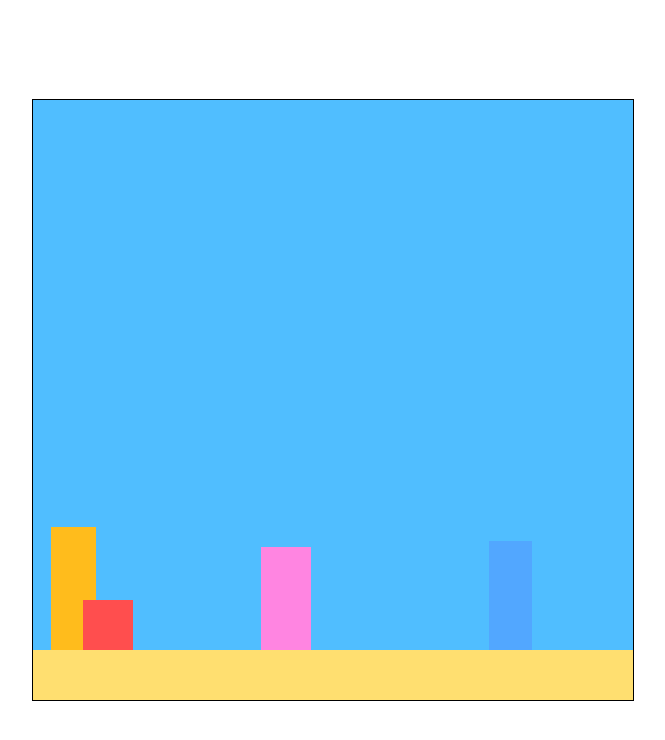
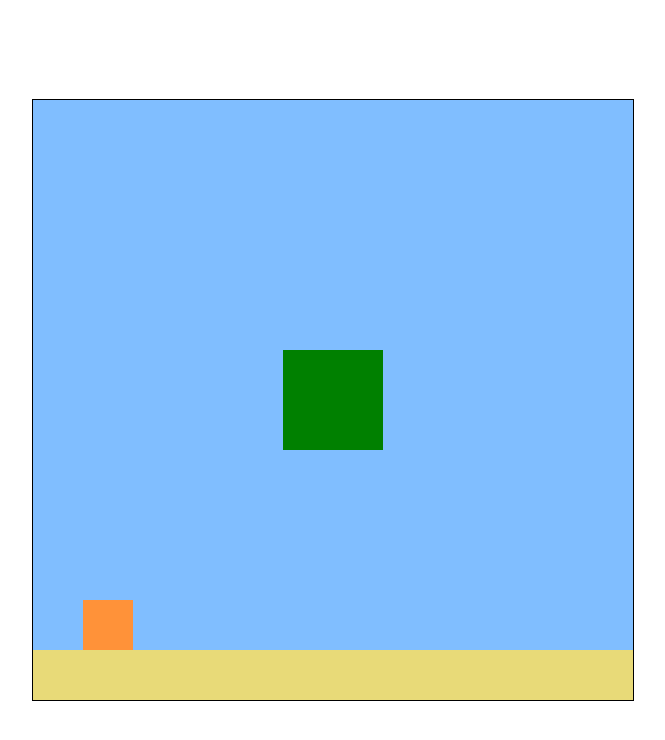
Before and after one commit to SauloNarciso/Bozogame, a plain HTML site: page Bozogame/index.html in a window 1280 px wide. Shown: the whole page, without its empty margins (307-972 px from the left). Drawn offline with Linux system fonts and the light colour scheme.

Commit message:
commit
estados: jogar, jogando e perdeu.
colisão

```diff
--- a/Bozogame/index.html
+++ b/Bozogame/index.html
@@ -18,12 +18,18 @@
    <body>
       <script>
          // variáveis do jogo
-         var canvas, ctx, ALTURA, LARGURA, frames = 0, maxPulos = 3,velocidade = 6,
+         var canvas, ctx, ALTURA, LARGURA, frames = 0, maxPulos = 3,velocidade = 6, estadoatual,
+
+      estados = {
+            jogar: 0,
+            jogando: 1,
+            perdeu: 2
+      },
 
       chao = {
          y: 550,
          altura: 50,
-    cor: "#ffdf70",
+         cor: "#e8da78",
 
          desenha: function() {
             ctx.fillStyle = this.cor;
@@ -36,19 +42,20 @@
          y: 0,
          altura: 50,
          largura: 50,
-    cor: "#ff4e4e",
-    gravidade: 2.5,
+         cor: "#ff9239",
+         gravidade: 1.6,
          velocidade: 0,
-    forcaDoPulo: 25,
+         forcaDoPulo: 23.6,
          qntPulos: 0,
 
          atualiza: function() {
             this.velocidade += this.gravidade;
             this.y += this.velocidade;
 
-     if (this.y > chao.y - this.altura) {
+            if (this.y > chao.y - this.altura && estadoatual != estados.perdeu) {
                   this.y = chao.y - this.altura
                   this.qntPulos = 0;
+                  this.velocidade = 0;
             }
          },
 
@@ -92,12 +99,19 @@
 
             obs.x -= velocidade;
 
-      if (obs.x <= -obs.largura){
+            if (bloco.x < obs.x + obs.largura && bloco.x + bloco.largura >= obs.x && bloco.y + bloco.altura >= chao.y - obs.altura){
+               estadoatual = estados.perdeu;
+            }
+
+            else if (obs.x <= -obs.largura){
                this._obs.splice(i, 1);
                tam--;
                i--;
             }
          }
+      },
+         limpa: function() {
+            this._obs = [];
          },
 
          desenha: function() {
@@ -110,14 +124,23 @@
       };
 
          function clique(event) {
+            if(estadoatual == estados.jogando)
                bloco.pula();
+            else if (estadoatual == estados.jogar) {
+               estadoatual = estados.jogando;
+            }
+            else if (estadoatual == estados.perdeu && bloco.y >= ALTURA){
+               estadoatual = estados.jogar;
+               bloco.velocidade = 0;
+               bloco.y = 0;
+            }
          }
 
          function main() {
             ALTURA  = window.innerHeight;
             LARGURA = window.innerWidth;
 
-            if (LARGURA >= 600) {
+            if (LARGURA >= 500) {
                LARGURA = 600;
                ALTURA  = 600;
             }
@@ -128,11 +151,11 @@
             canvas.style.border = "1px solid #000";
 
             ctx = canvas.getContext("2d");
-
             document.body.appendChild(canvas);
 
             document.addEventListener("mousedown",clique);
 
+            estadoatual = estados.jogar;
             roda();
          } // main
 
@@ -146,17 +169,29 @@
 
          function atualiza() {
             frames++;
+            bloco.atualiza();
 
-            bloco.atualiza();
+            if(estadoatual == estados.jogando)
                obstaculos.atualiza();
+            else if(estadoatual == estados.perdeu)
+               obstaculos.limpa();
          }
 
          function desenha() {
-            ctx.fillStyle = "#50beff"
-            ctx.fillRect(0, 0, LARGURA, ALTURA)
+            ctx.fillStyle = "#80beff"
+            ctx.fillRect(0, 0, LARGURA, ALTURA);
 
+            if (estadoatual == estados.jogar){
+               ctx.fillStyle = "green";
+               ctx.fillRect(LARGURA/2 - 50, ALTURA/2 - 50, 100, 100);
+            }
+            else if (estadoatual == estados.perdeu) {
+               ctx.fillStyle = "red";
+               ctx.fillRect(LARGURA/2 - 50, ALTURA/2 - 50, 100, 100);
+            }
+            else if (estadoatual == estados.jogando)
+               obstaculos.desenha();
             chao.desenha();
-            obstaculos.desenha();
             bloco.desenha();
          }
 
```
Lines whose indentation alone changed are shown as unchanged.
